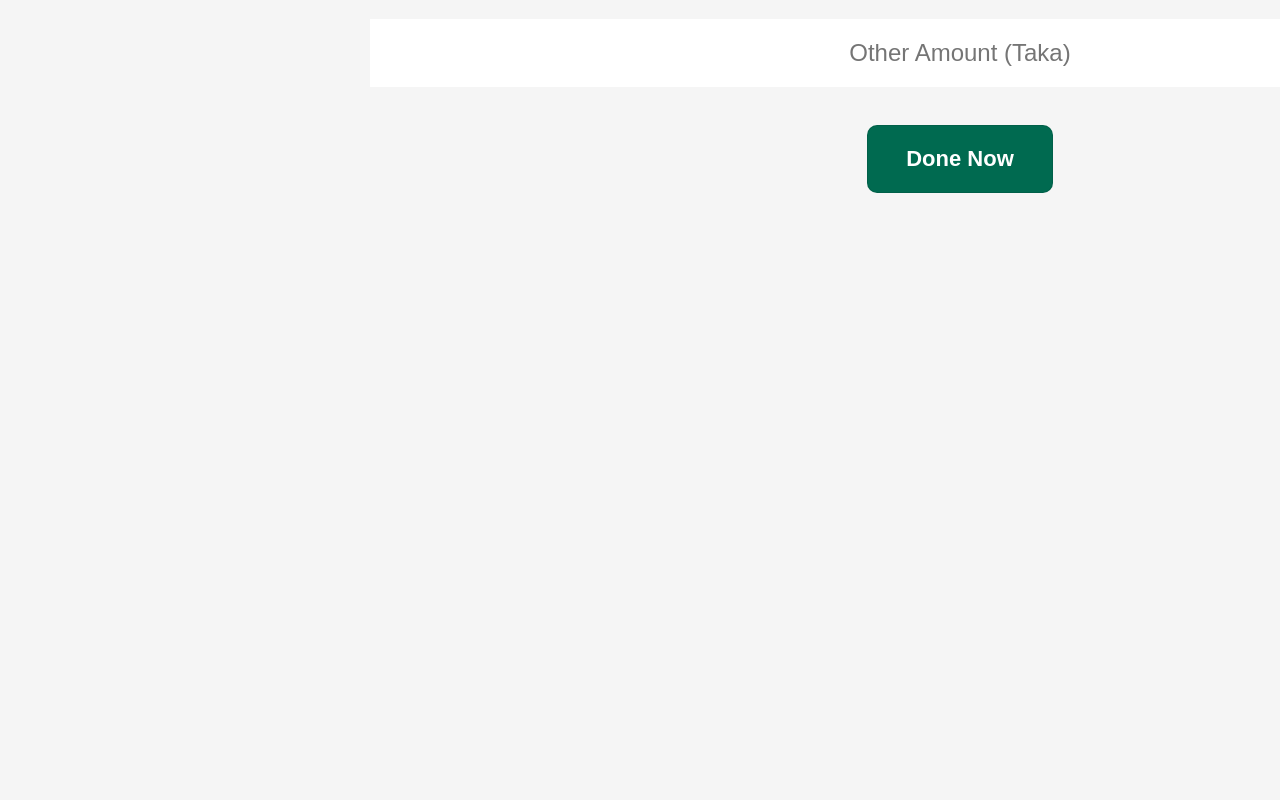
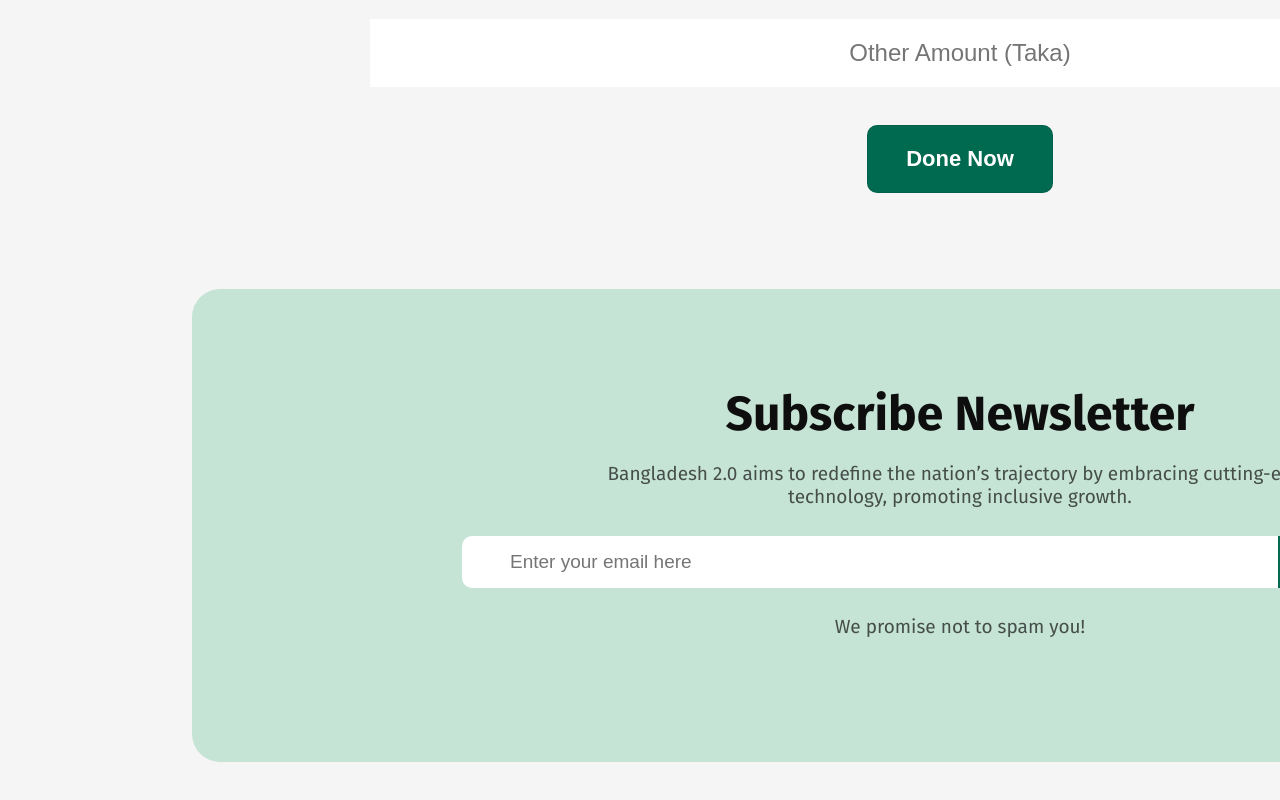
Before and after one commit to ana-yet/assignment-1, a plain HTML site: page index.html in a window 1280 px wide. Shown: the part 4321-5121 px from the top of the page. Before the commit the page ends 4610 px from the top, so only its background shows below. Drawn offline with Linux system fonts and the light colour scheme.

Commit message:
Subscriber finished

```diff
--- a/index.html
+++ b/index.html
@@ -229,6 +229,25 @@
         </div>
       </section>
       <!-- Donation Section finished -->
+      <!-- Subscribe News -->
+      <section class="subscribe">
+        <h2 class="subscribe-title">Subscribe Newsletter</h2>
+        <p class="subscribe-description">
+          Bangladesh 2.0 aims to redefine the nation’s trajectory by embracing
+          cutting-edge<br />
+          technology, promoting inclusive growth.
+        </p>
+        <form class="news-form">
+          <input
+            type="email"
+            name=""
+            id=""
+            placeholder="Enter your email here"
+          />
+          <button class="subscribe-btn">Subscribe</button>
+        </form>
+        <p class="subscriber-description">We promise not to spam you!</p>
+      </section>
     </main>
   </body>
 </html>
--- a/style/style.css
+++ b/style/style.css
@@ -369,3 +369,63 @@ input[type="number"] {
   text-align: center;
   justify-content: center;
 }
+/* Subscribe News */
+.subscribe {
+  background: #c6e4d6;
+  padding: 96px 120px;
+  border-radius: 28px;
+  margin-bottom: 96px;
+}
+.subscribe-title {
+  color: rgb(14, 14, 14);
+  font-size: 48px;
+  font-weight: 700;
+  text-align: center;
+}
+.subscribe-description {
+  color: rgba(14, 14, 14, 0.7);
+  font-family: Fira Sans;
+  font-size: 19px;
+  font-weight: 400;
+  text-align: center;
+  margin-top: 19px;
+  padding: 0 76px;
+}
+.news-form {
+  margin-top: 28px;
+  display: flex;
+  justify-content: center;
+  align-items: center;
+}
+.news-form input {
+  color: rgba(14, 14, 14, 0.3);
+  font-size: 19px;
+  font-weight: 400;
+  text-align: left;
+  width: 720px;
+  padding: 15px 48px;
+  outline: none;
+  border: none;
+  border-radius: 10px 0px 0px 10px;
+  background: rgb(255, 255, 255);
+}
+.subscribe-btn {
+  color: rgb(255, 255, 255);
+  background: #006a50;
+  border-radius: 0px 10px 10px 0px;
+  font-size: 22px;
+  font-weight: 600;
+  text-align: left;
+  width: 180px;
+  height: 52px;
+  border: none;
+  text-align: center;
+}
+.subscriber-description {
+  color: rgba(14, 14, 14, 0.7);
+  font-size: 19px;
+  font-weight: 400;
+  line-height: 22px;
+  text-align: center;
+  margin: 28px;
+}
```
